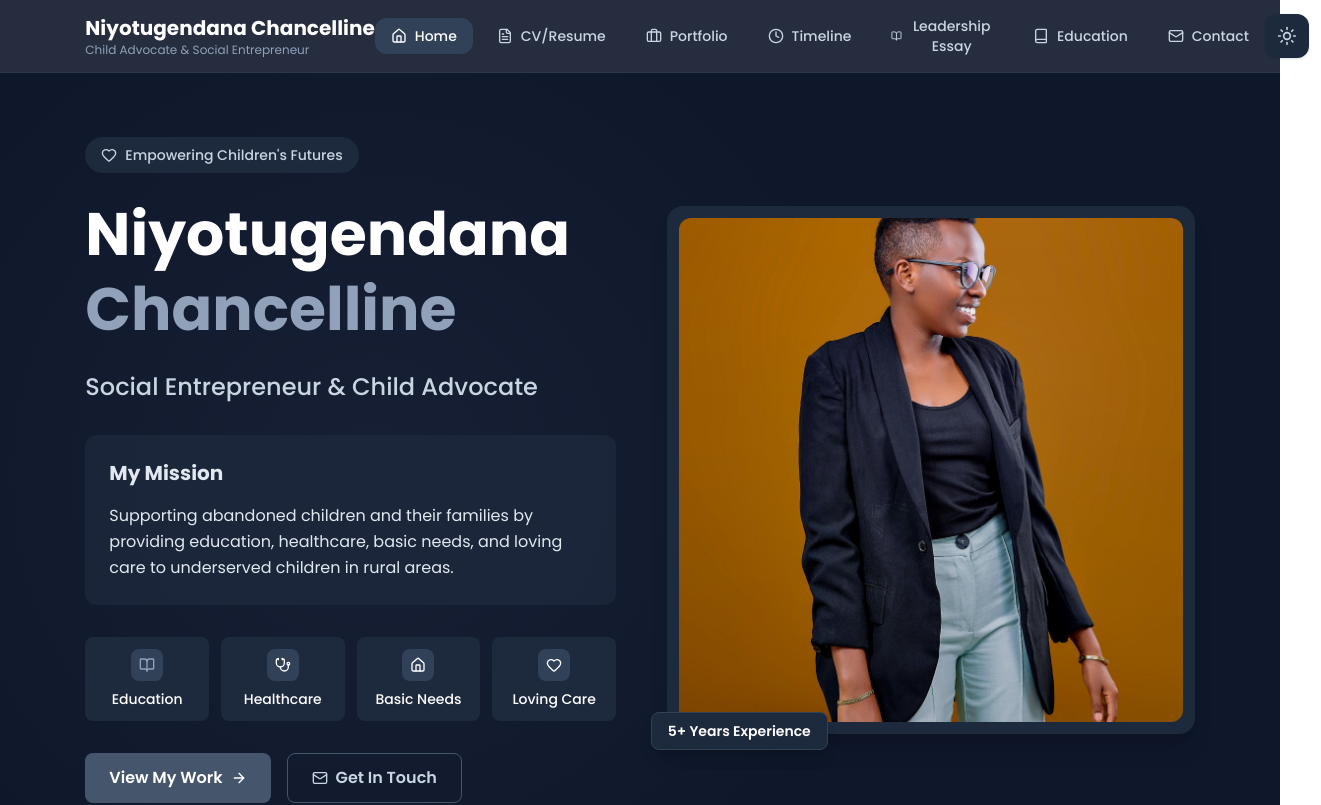
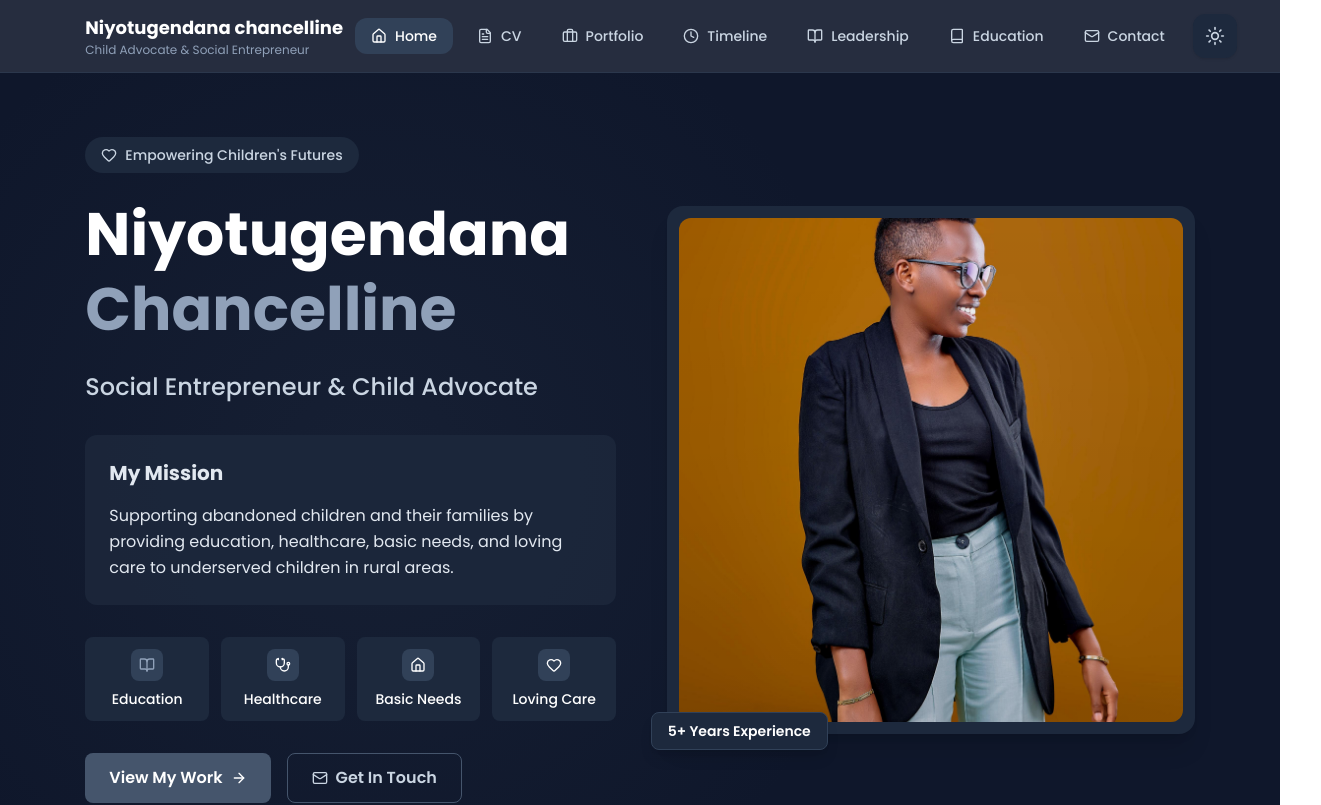
Before and after one commit to NexventuresLtd/Chancelline-Niyotugendana-portfolio, a React (Vite) app: page / in a window 1280 px wide. Shown: the top 805 px of the page, 1321 px wide, since content can reach past the window. Built offline with nearby package versions, Linux system fonts and the light colour scheme; a web font is replaced by a local one.

Commit message:
done With all changes

```diff
--- a/src/comps/NavBar.tsx
+++ b/src/comps/NavBar.tsx
@@ -3,10 +3,10 @@ import { motion, AnimatePresence } from "framer-motion";
 
 const navigation = [
     { id: 'home', label: 'Home', icon: Home },
-    { id: 'resume', label: 'CV/Resume', icon: FileText },
+    { id: 'resume', label: 'CV', icon: FileText },
     { id: 'portfolio', label: 'Portfolio', icon: Briefcase },
     { id: 'timeline', label: 'Timeline', icon: Clock },
-    { id: 'essay', label: 'Leadership Essay', icon: BookOpen },
+    { id: 'essay', label: 'Leadership', icon: BookOpen },
     { id: 'education', label: 'Education', icon: Book },
     { id: 'contact', label: 'Contact', icon: Mail }
 ];
@@ -33,8 +33,8 @@ export const RenderNavigation = ({ isDarkMode, setActiveSection, setIsMenuOpen,
                 animate={{ y: 0 }}
                 transition={{ duration: 0.6, ease: [0.22, 1, 0.36, 1] }}
             >
-                <div className="max-w-11/12 mx-auto px-6 lg:px-8">
-                    <div className="flex justify-between items-center h-18">
+                <div className="max-w-full xl:max-w-11/12 mx-auto px-6 xl:px-8">
+                    <div className="flex justify-between items-center h-18 gap-3">
                         {/* Logo/Brand */}
                         <motion.div
                             className="flex-shrink-0 flex items-center space-x-3"
@@ -42,8 +42,8 @@ export const RenderNavigation = ({ isDarkMode, setActiveSection, setIsMenuOpen,
                             transition={{ duration: 0.2 }}
                         >
                             <div>
-                                <h1 className={`text-xl font-bold ${isDarkMode ? 'text-white' : 'text-slate-900'}`}>
-                                    Niyotugendana Chancelline
+                                <h1 className={`text-lg font-bold ${isDarkMode ? 'text-white' : 'text-slate-900'}`}>
+                                    Niyotugendana chancelline
                                 </h1>
                                 <p className={`text-xs ${isDarkMode ? 'text-slate-400' : 'text-slate-600'}`}>
                                     Child Advocate & Social Entrepreneur
@@ -52,7 +52,7 @@ export const RenderNavigation = ({ isDarkMode, setActiveSection, setIsMenuOpen,
                         </motion.div>
 
                         {/* Desktop Navigation */}
-                        <div className="hidden lg:block">
+                        <div className="hidden xl:block">
                             <div className="flex items-center space-x-2">
                                 {navigation.map((item, index) => {
                                     const Icon = item.icon;
@@ -133,7 +133,7 @@ export const RenderNavigation = ({ isDarkMode, setActiveSection, setIsMenuOpen,
                             {/* Mobile Menu Toggle */}
                             <motion.button
                                 onClick={() => setIsMenuOpen(!isMenuOpen)}
-                                className={`lg:hidden p-3 rounded-xl transition-all duration-300 ${isDarkMode
+                                className={`xl:hidden p-3 rounded-xl transition-all duration-300 ${isDarkMode
                                     ? 'bg-slate-800 text-slate-300 hover:bg-slate-700 hover:text-white'
                                     : 'bg-slate-100 text-slate-600 hover:bg-slate-200 hover:text-slate-900'
                                     } shadow-sm`}
@@ -157,7 +157,7 @@ export const RenderNavigation = ({ isDarkMode, setActiveSection, setIsMenuOpen,
             <AnimatePresence>
                 {isMenuOpen && (
                     <motion.div
-                        className={`lg:hidden fixed inset-0 top-18 z-40 ${isDarkMode ? 'bg-slate-900/95' : 'bg-white/95'} backdrop-blur-md`}
+                        className={`xl:hidden fixed inset-0 top-18 z-40 ${isDarkMode ? 'bg-slate-900/95' : 'bg-white/95'} backdrop-blur-md`}
                         initial={{ opacity: 0 }}
                         animate={{ opacity: 1 }}
                         exit={{ opacity: 0 }}
@@ -189,7 +189,7 @@ export const RenderNavigation = ({ isDarkMode, setActiveSection, setIsMenuOpen,
                                                 setIsMenuOpen(false);
                                             }}
                                             className={`w-full flex items-center px-4 py-4 rounded-xl text-left font-medium transition-all duration-300 ${isActive
-                                                ? `bg-slate-600 text-white shadow-lg`
+                                                ? `bg-slate-600 text-white shadow-xl`
                                                 : `${isDarkMode ? 'text-slate-300 hover:bg-slate-700 hover:text-white' : 'text-slate-600 hover:bg-slate-100 hover:text-slate-900'}`
                                                 }`}
                                             initial={{ opacity: 0, x: -20 }}
@@ -198,14 +198,14 @@ export const RenderNavigation = ({ isDarkMode, setActiveSection, setIsMenuOpen,
                                             whileHover={{ scale: 1.02 }}
                                             whileTap={{ scale: 0.98 }}
                                         >
-                                            <div className={`w-10 h-10 rounded-lg flex items-center justify-center mr-3 ${isActive
+                                            <div className={`w-10 h-10 rounded-xl flex items-center justify-center mr-3 ${isActive
                                                 ? 'bg-white/20'
                                                 : isDarkMode ? 'bg-slate-600' : 'bg-slate-200'
                                                 }`}>
                                                 <Icon className="w-5 h-5" />
                                             </div>
                                             <div>
-                                                <span className="text-lg">{item.label}</span>
+                                                <span className="text-xl">{item.label}</span>
                                                 {item.id === 'home' && (
                                                     <p className={`text-sm mt-1 ${isActive ? 'text-white/70' : isDarkMode ? 'text-slate-400' : 'text-slate-500'}`}>
                                                         Mission & Overview
```
